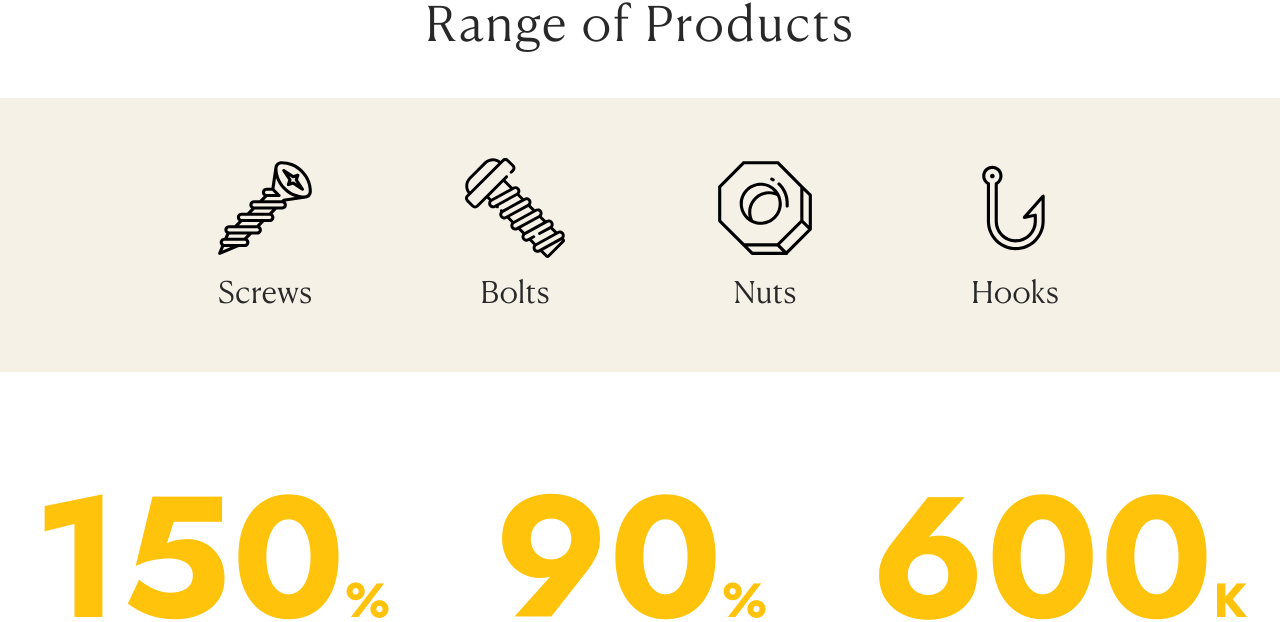
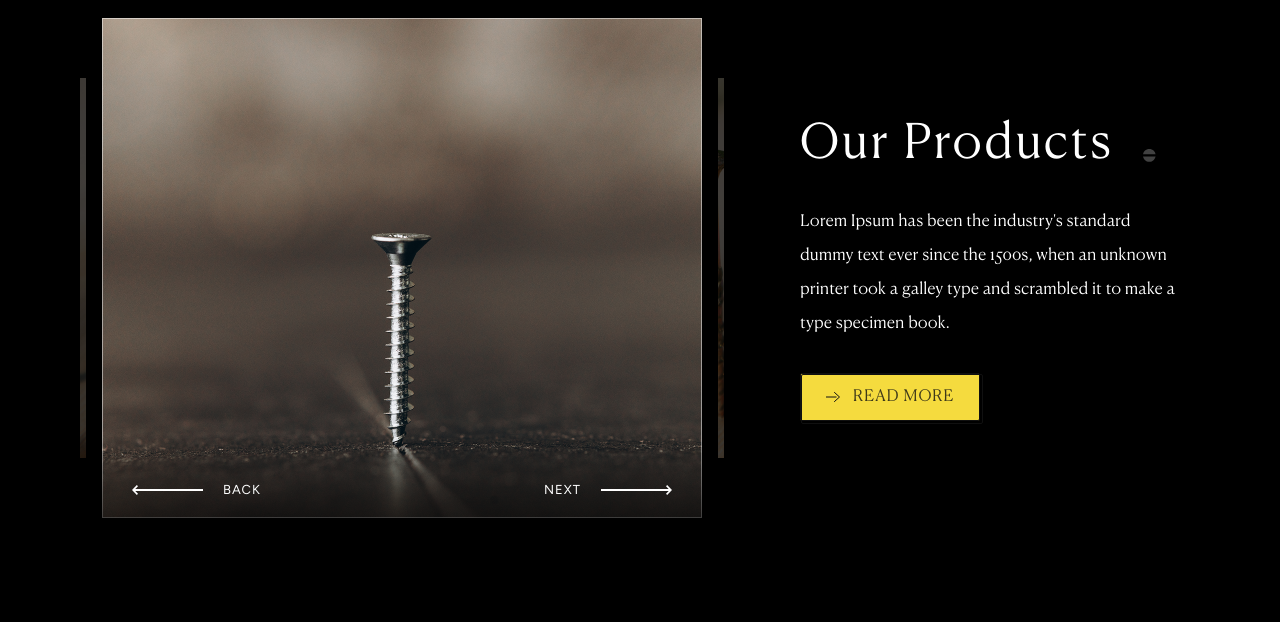
Before and after one commit to ashokabrothersdev-rgb/ashoka-brothers-website, a Next.js app: page / in a window 1280 px wide. Shown: the part 3204-3826 px from the top of the page. Built offline with nearby package versions, Linux system fonts and the light colour scheme.

Commit message:
Implement DriveItHomeSection with animated icon carousel and dynamic content. Restore DriveItHomeSection in the main page layout. Update home-page data structure to include titles and descriptions for icons.

```diff
--- a/app/page.tsx
+++ b/app/page.tsx
@@ -16,7 +16,7 @@ export default function Home() {
       <DriveItHomeSection />
       <AboutSection />
       <FactorySection />
-      {/* <OurProductsSection /> */}
+      <OurProductsSection />
       <RangeOfProductsSection />
       <StatsSection />
       <ProductCatalogSection />
--- a/components/home/OurProductsSection.tsx
+++ b/components/home/OurProductsSection.tsx
@@ -1,130 +1,205 @@
 "use client";
 
 import Image from "next/image";
-import { AnimatePresence, motion } from "framer-motion";
-import { useState } from "react";
+import { motion, useReducedMotion } from "framer-motion";
+import { useRef, useState } from "react";
 import { ReadMoreButton } from "@/components/shared/ReadMoreButton";
 import { ScrewMark } from "@/components/shared/ScrewMark";
 import { products } from "@/lib/home-page.data";
 
+const SIDE_W = 120;
+const CENTER_W = 600;
+const SIDE_H = 380;
+const CENTER_H = 500;
+const DURATION = 0.6;
+const EASE = [0.22, 1, 0.36, 1] as const;
+
+type SlotOffset = -1 | 0 | 1;
+
 export function OurProductsSection() {
   const [index, setIndex] = useState(0);
+  const [direction, setDirection] = useState(0);
+  const locked = useRef(false);
+  const reduceMotion = useReducedMotion();
   const count = products.length;
-  const current = products[index];
-  const previous = products[(index - 1 + count) % count];
-  const next = products[(index + 1) % count];
+  const duration = reduceMotion ? 0 : DURATION;
+
+  const paginate = (dir: 1 | -1) => {
+    if (locked.current) return;
+    locked.current = true;
+    setDirection(dir);
+    setIndex((value) => (value + dir + count) % count);
+    window.setTimeout(
+      () => {
+        locked.current = false;
+      },
+      duration * 1000 + 50,
+    );
+  };
+
+  const getProduct = (offset: SlotOffset) =>
+    products[(index + offset + count) % count];
 
   return (
     <section
       id="products"
-      className="relative overflow-hidden bg-black py-16 lg:py-[120px]"
+      className="relative overflow-hidden bg-black py-16 lg:py-30"
     >
-      <div className="mx-auto grid max-w-[1536px] items-center gap-12 px-5 sm:px-10 lg:grid-cols-[minmax(0,1fr)_minmax(280px,520px)] lg:gap-8 lg:px-20">
-        <div className="flex items-center justify-center gap-3 sm:gap-4">
+      <div className="mx-auto grid max-w-384 items-center gap-12 px-5 sm:px-10 lg:grid-cols-[minmax(0,1fr)_minmax(280px,420px)] lg:gap-14 lg:px-20">
+        <div
+          className="relative flex items-center justify-center gap-3 overflow-hidden sm:gap-4"
+          style={{ minHeight: CENTER_H }}
+        >
+          {([-1, 0, 1] as const).map((offset) => {
+            const product = getProduct(offset);
+            const isCenter = offset === 0;
+
+            return (
+              <motion.div
+                key={`${index}-${offset}`}
+                custom={{ offset, direction }}
+                initial="enter"
+                animate="center"
+                variants={{
+                  enter: ({
+                    offset: slot,
+                    direction: dir,
+                  }: {
+                    offset: SlotOffset;
+                    direction: number;
+                  }) => {
+                    if (dir === 0) {
+                      return {
+                        width: slot === 0 ? CENTER_W : SIDE_W,
+                        height: slot === 0 ? CENTER_H : SIDE_H,
+                        opacity: slot === 0 ? 1 : 0.5,
+                      };
+                    }
+
+                    // Incoming center: start as the side peek, then expand
+                    if (slot === 0) {
+                      return {
+                        width: SIDE_W,
+                        height: SIDE_H,
+                        opacity: 0.55,
+                      };
+                    }
+
+                    // Former center: start large, shrink into the opposite peek
+                    if (slot === -dir) {
+                      return {
+                        width: CENTER_W,
+                        height: CENTER_H,
+                        opacity: 1,
+                      };
+                    }
+
+                    // New far peek: fade/slide in from the travel direction
+                    return {
+                      width: SIDE_W * 0.7,
+                      height: SIDE_H * 0.92,
+                      opacity: 0,
+                      x: dir * 32,
+                    };
+                  },
+                  center: {
+                    width: isCenter ? CENTER_W : SIDE_W,
+                    height: isCenter ? CENTER_H : SIDE_H,
+                    opacity: isCenter ? 1 : 0.5,
+                    x: 0,
+                  },
+                }}
+                transition={{ duration, ease: EASE }}
+                className={
+                  isCenter
+                    ? "relative h-150 w-full max-w-160 shrink-0 overflow-hidden"
+                    : "relative hidden h-85 w-27.5 shrink-0 overflow-hidden sm:block"
+                }
+              >
+                {isCenter ? (
+                  <>
+                    <Image
+                      src={product.src}
+                      alt={product.alt}
+                      fill
+                      className="object-cover"
+                      sizes="(max-width: 1024px) 90vw, 560px"
+                      priority
+                    />
+                    <div className="absolute inset-x-0 bottom-0 flex items-end justify-between bg-linear-to-t from-black/60 to-transparent px-4 pb-4 pt-12 sm:px-7.5 sm:pb-5">
                       <button
                         type="button"
-            className="relative hidden h-[380px] w-[120px] shrink-0 overflow-hidden border border-white opacity-50 sm:block"
-            onClick={() => setIndex((value) => (value - 1 + count) % count)}
+                        className="flex items-center gap-5 text-[13px] cursor-pointer uppercase leading-4 tracking-[0.08em] text-white transition-opacity hover:opacity-80"
+                        onClick={() => paginate(-1)}
                         aria-label="Show previous product"
                       >
                         <Image
-              src={previous.src}
+                          src="/icons/left-arrow.svg"
                           alt=""
+                          width={71}
+                          height={10}
+                          className="h-2.5 w-13 sm:w-17.75"
+                        />
+                        Back
+                      </button>
+                      <button
+                        type="button"
+                        className="flex items-center gap-5 text-[13px] uppercase cursor-pointer leading-4 tracking-[0.08em] text-white transition-opacity hover:opacity-80"
+                        onClick={() => paginate(1)}
+                        aria-label="Show next product"
+                      >
+                        Next
+                        <Image
+                          src="/icons/right-arrow.svg"
+                          alt=""
+                          width={71}
+                          height={10}
+                          className="h-2.5 w-13 sm:w-17.75"
+                        />
+                      </button>
+                    </div>
+                  </>
+                ) : (
+                  <button
+                    type="button"
+                    className="absolute inset-0"
+                    onClick={() => paginate(offset === -1 ? -1 : 1)}
+                    aria-label={
+                      offset === -1
+                        ? "Show previous product"
+                        : "Show next product"
+                    }
+                  >
+                    <Image
+                      src={product.src}
+                      alt={product.alt}
                       fill
                       className="object-cover"
-              sizes="120px"
+                      sizes="110px"
                     />
-            <span className="absolute inset-0 bg-black/30" />
+                    <span className="absolute inset-0 bg-black/35" />
                   </button>
-
-          <div className="relative aspect-[6/5] w-full max-w-[600px] overflow-hidden border border-white/50">
-            <AnimatePresence mode="wait">
-              <motion.div
-                key={current.src}
-                className="absolute inset-0"
-                initial={{ opacity: 0, scale: 1.04 }}
-                animate={{ opacity: 1, scale: 1 }}
-                exit={{ opacity: 0, scale: 0.98 }}
-                transition={{ duration: 0.45 }}
-              >
-                <Image
-                  src={current.src}
-                  alt={current.alt}
-                  fill
-                  className="object-cover"
-                  sizes="(max-width: 1024px) 90vw, 600px"
-                  priority={false}
-                />
+                )}
               </motion.div>
-            </AnimatePresence>
+            );
+          })}
         </div>
 
-          <button
-            type="button"
-            className="relative hidden h-[380px] w-[120px] shrink-0 overflow-hidden border border-white opacity-50 sm:block"
-            onClick={() => setIndex((value) => (value + 1) % count)}
-            aria-label="Show next product"
-          >
-            <Image
-              src={next.src}
-              alt=""
-              fill
-              className="object-cover"
-              sizes="120px"
-            />
-            <span className="absolute inset-0 bg-black/30" />
-          </button>
-        </div>
-
-        <div className="relative max-w-[420px] text-white">
-          <ScrewMark
-            className="absolute top-0 right-0 hidden invert lg:block"
-            size={13}
-          />
-          <h2 className="font-display text-[40px] leading-[60px] font-light tracking-[1.92px] text-white/80 sm:text-[48px]">
+        <div className="text-white sm:px-5">
+          <h2 className="font-canela text-[40px] leading-15 tracking-[1.92px] sm:text-[48px] flex items-center gap-7.5">
             Our Products
+            <ScrewMark className="hidden invert lg:block mt-5 opacity-50" size={13} />
           </h2>
-          <p className="mt-4 font-display text-[17px] leading-[34px] font-light text-white/80">
+          <p className="mt-7.5 font-canela text-[16px] leading-8.5">
             Lorem Ipsum has been the industry&apos;s standard dummy text ever
             since the 1500s, when an unknown printer took a galley type and
-            scrambled it to make a type specimen book. It has
+            scrambled it to make a type specimen book.
           </p>
           <div className="mt-8">
             <ReadMoreButton href="#range" />
           </div>
         </div>
       </div>
-
-      <div className="mx-auto mt-10 flex max-w-[600px] items-center justify-between px-5 sm:px-10 lg:mx-[212px] lg:mt-8 lg:max-w-none lg:px-0">
-        <button
-          type="button"
-          className="flex items-center gap-3 text-[14px] uppercase leading-4 tracking-[0.08em] text-white"
-          onClick={() => setIndex((value) => (value - 1 + count) % count)}
-        >
-          <img
-            src="/left-arrow.svg"
-            alt=""
-            width={71}
-            height={10}
-            className="h-[10px] w-[71px]"
-          />
-          Back
-        </button>
-        <button
-          type="button"
-          className="flex items-center gap-3 text-[14px] uppercase leading-4 tracking-[0.08em] text-white"
-          onClick={() => setIndex((value) => (value + 1) % count)}
-        >
-          Next
-          <img
-            src="/right-arrow.svg"
-            alt=""
-            width={71}
-            height={10}
-            className="h-[10px] w-[71px]"
-          />
-        </button>
-      </div>
     </section>
   );
 }
--- a/lib/home-page.data.ts
+++ b/lib/home-page.data.ts
@@ -27,13 +27,13 @@ export const testimonials: Testimonial[] = [
 
 export const products = [
   {
-    src: "/product-1.png",
+    src: "/images/product-2.png",
     alt: "Gold wood screw driven into timber",
     width: 1536,
     height: 1268,
   },
   {
-    src: "/product-2.png",
+    src: "/images/product-1.png",
     alt: "Silver self-tapping screw standing upright",
     width: 1200,
     height: 1000,
```
Lines whose indentation alone changed are shown as unchanged.
